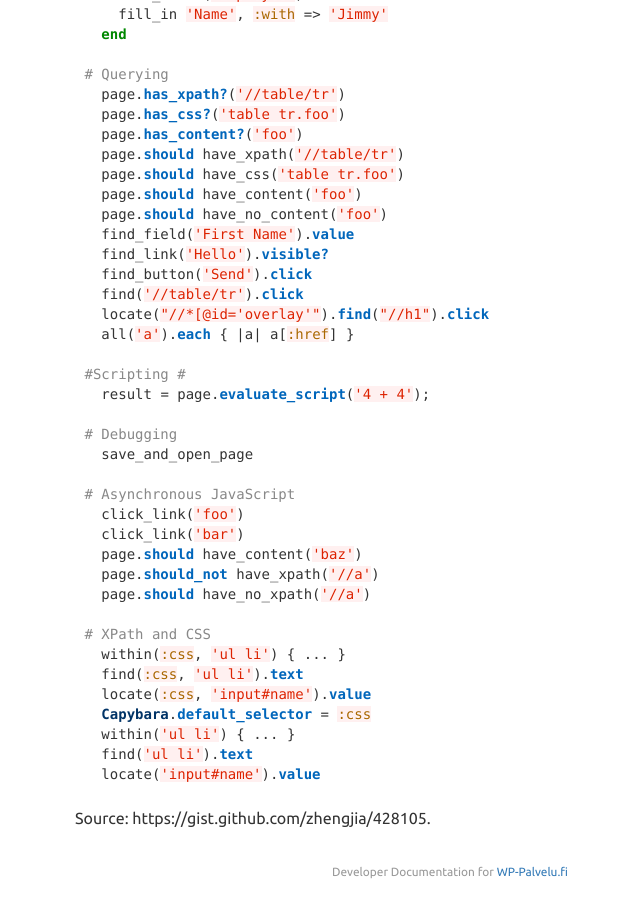
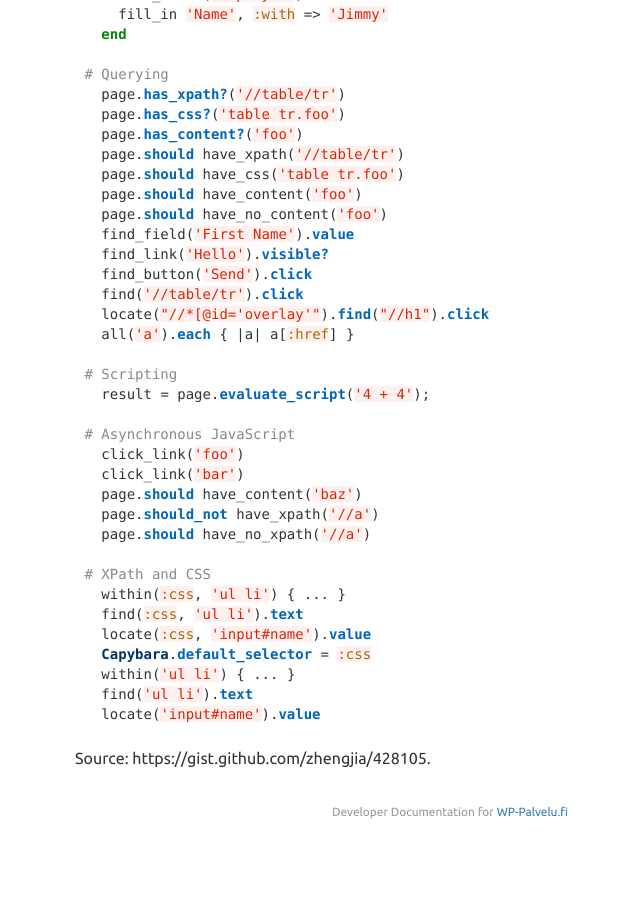
Before and after one commit to Seravo/docs, a Jekyll site: the page built from _posts/2015-10-11-integration-tests.md, in a window 1280 px wide and 900 px high, scrolled down 3709 px. Shown: the whole window, without its empty margins (190-830 px from the left). Built offline with Jekyll 4.4.1, drawn with Linux system fonts in a browser that asks for light colours; Markdown is read by kramdown in place of the engine named in the settings; after the commit the page ends 4549 px from its top, so only the background shows below that.

Commit message:
Fix capybara commands you can't use these with phantomjs

```diff
--- a/_posts/2015-10-11-integration-tests.md
+++ b/_posts/2015-10-11-integration-tests.md
@@ -182,11 +182,8 @@ WP.user.email       # Test user email - by default: testbotuser@{your-site}
   locate("//*[@id='overlay'").find("//h1").click
   all('a').each { |a| a[:href] }
 
-#Scripting #
+# Scripting
   result = page.evaluate_script('4 + 4');
-
-# Debugging
-  save_and_open_page
 
 # Asynchronous JavaScript
   click_link('foo')
```
Also changed, not shown: 1 other file.
